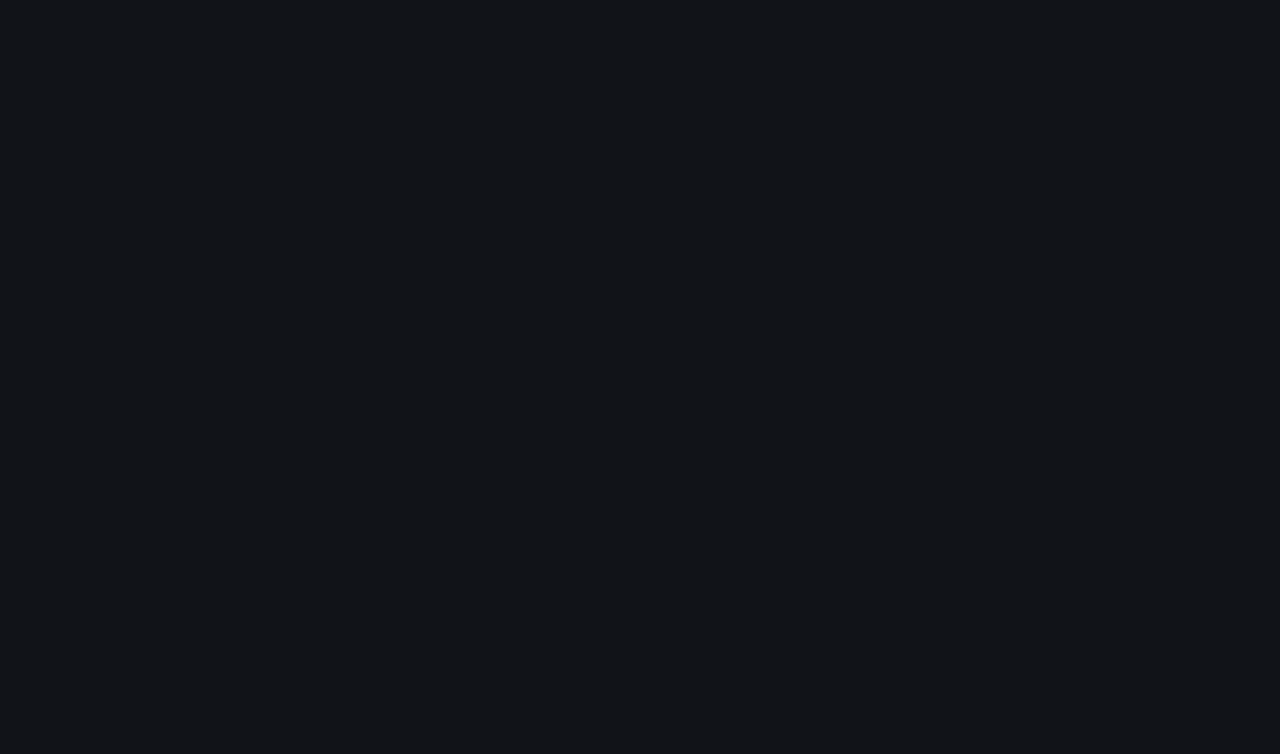
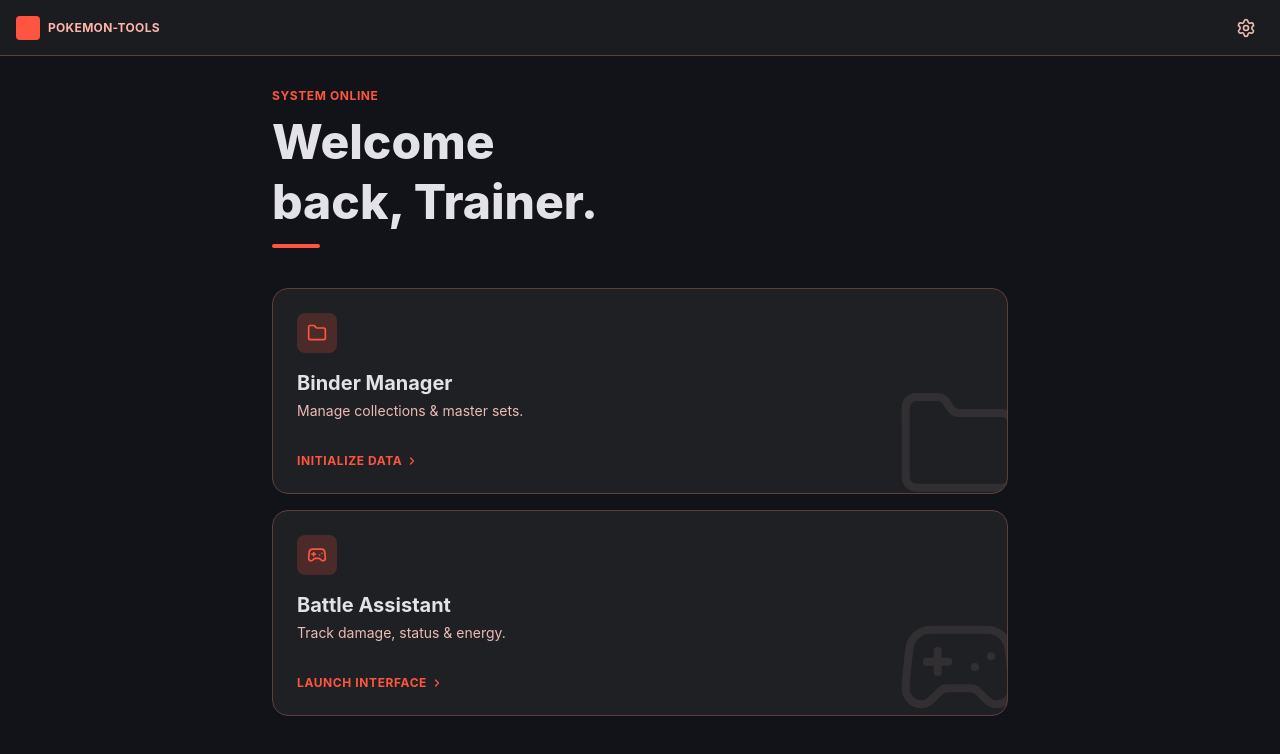
Before and after one commit to wellsm/pokemon-tools, a React (Vite) app: page / in a window 1280 px wide. Shown: the top 754 px of the page. Built offline with nearby package versions, Linux system fonts and the light colour scheme.

Commit message:
feat(pages): build IndexPage with tactical cards and status panel

```diff
--- a/src/pages/index.tsx
+++ b/src/pages/index.tsx
@@ -1 +1,64 @@
-export function IndexPage() { return <div /> }
+import { Folder, Gamepad2, Settings as SettingsIcon } from 'lucide-react'
+import { Link } from 'react-router-dom'
+import { Header } from '@/components/layout/header'
+import { TacticalCard } from '@/components/shared/tactical-card'
+import { StatusPanel } from '@/components/shared/status-panel'
+import { useMatchStore } from '@/stores/match-store'
+
+export function IndexPage() {
+  const hasMatch = useMatchStore((s) => s.active)
+
+  return (
+    <div className="min-h-screen pb-12">
+      <Header
+        actions={
+          <Link
+            to="/settings"
+            aria-label="Settings"
+            className="p-2 rounded-md hover:bg-surface-container"
+          >
+            <SettingsIcon strokeWidth={2} className="w-5 h-5 text-on-surface-variant" />
+          </Link>
+        }
+      />
+      <main className="px-4 max-w-screen-md mx-auto">
+        <p className="mt-8 text-xs font-bold uppercase tracking-wider text-primary-container">
+          System Online
+        </p>
+        <h1 className="mt-2 text-5xl font-extrabold leading-tight text-on-surface">
+          Welcome<br/>back, Trainer.
+        </h1>
+        <div className="mt-3 h-1 w-12 bg-primary-container rounded-full" />
+
+        <div className="mt-10 flex flex-col gap-4">
+          <TacticalCard
+            icon={Folder}
+            decorIcon={Folder}
+            title="Binder Manager"
+            subtitle="Manage collections & master sets."
+            cta="Initialize Data"
+            to="/binder"
+          />
+          <TacticalCard
+            icon={Gamepad2}
+            decorIcon={Gamepad2}
+            title="Battle Assistant"
+            subtitle="Track damage, status & energy."
+            cta="Launch Interface"
+            to="/play"
+            badge={hasMatch ? (
+              <span className="text-[10px] font-bold uppercase tracking-wider px-2 py-1
+                               rounded-full bg-secondary-container text-on-secondary-container">
+                In Progress
+              </span>
+            ) : undefined}
+          />
+        </div>
+
+        <div className="mt-10">
+          <StatusPanel />
+        </div>
+      </main>
+    </div>
+  )
+}
```
